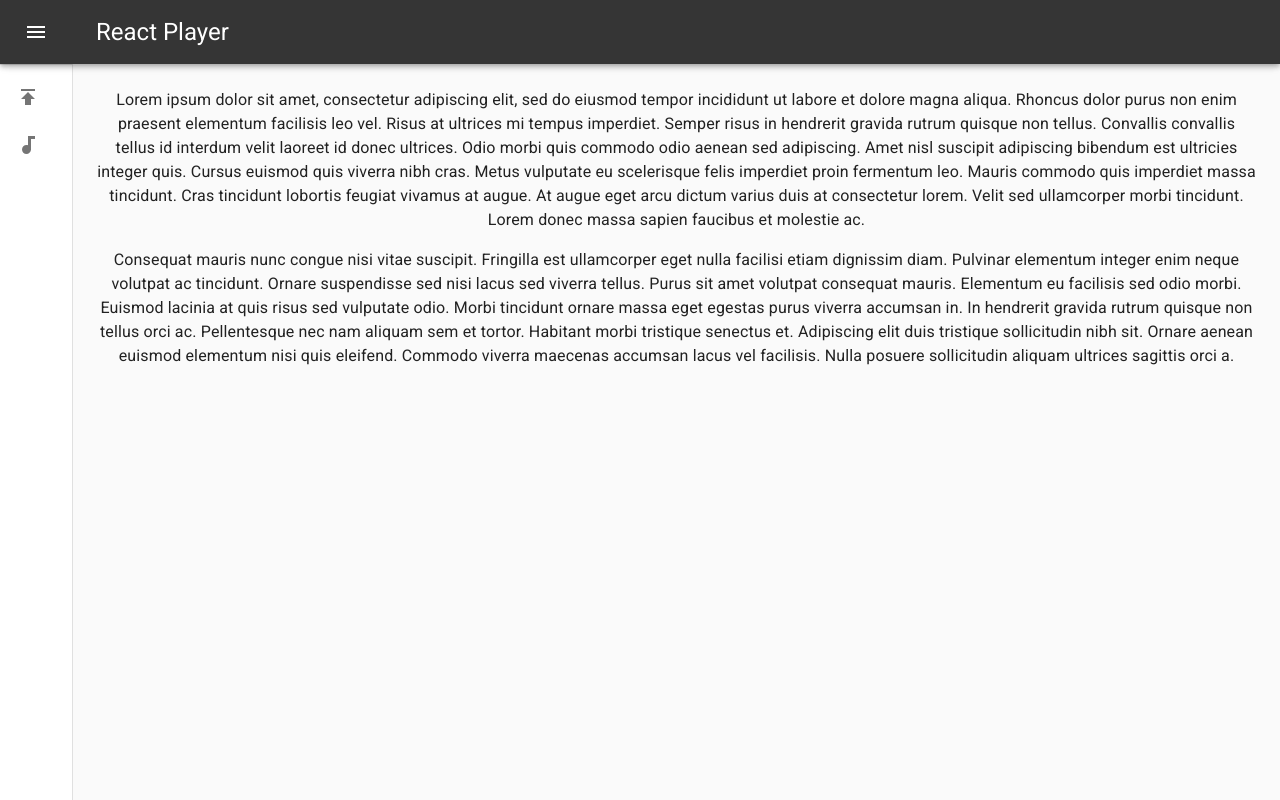
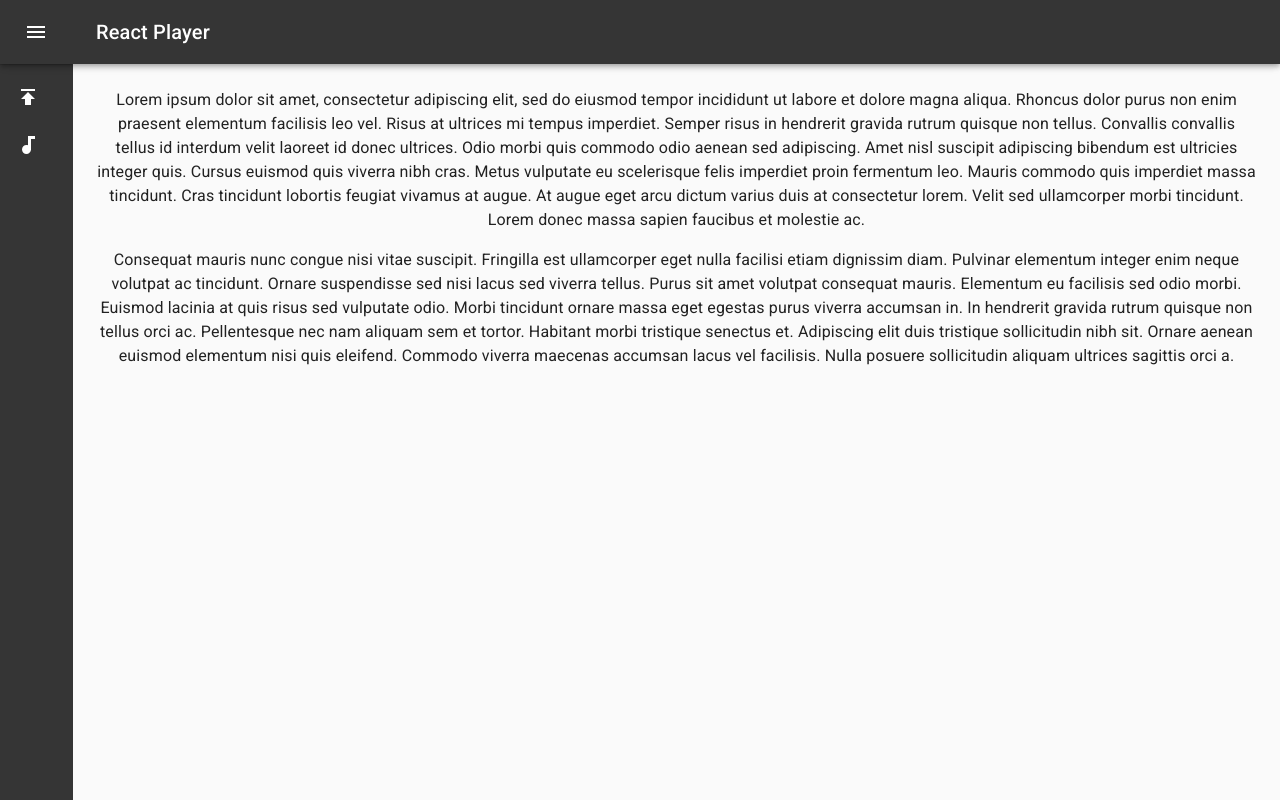
Before and after one commit to ianlibasora/ReactPlayer, a React (Create React App) app in the folder react-player/: page / in a window 1280 px wide. Built offline with nearby package versions, Linux system fonts and the light colour scheme.

Commit message:
Added MainWindow styling

```diff
--- a/react-player/src/App.js
+++ b/react-player/src/App.js
@@ -1,11 +1,11 @@
 
 import './App.css';
-import NavBar from './components/NavBar';
+import MainWindow from './components/MainWindow';
 
 function App() {
 	return (
 		<div className="App">
-			<NavBar/>
+			<MainWindow/>
 		</div>
 	);
 }
--- a/react-player/src/components/NavBar.js
+++ b/react-player/src/components/MainWindow.js
@@ -48,6 +48,8 @@ const useStyles = makeStyles((theme) => ({
 		width: drawerWidth,
 		flexShrink: 0,
 		whiteSpace: 'nowrap',
+		backgroundColor: "#353535",
+		borderColor: "transparent"
 	},
 	drawerOpen: {
 		width: drawerWidth,
@@ -55,6 +57,8 @@ const useStyles = makeStyles((theme) => ({
 			easing: theme.transitions.easing.sharp,
 			duration: theme.transitions.duration.enteringScreen,
 		}),
+		backgroundColor: "#353535",
+		borderColor: "transparent"
 	},
 	drawerClose: {
 		transition: theme.transitions.create('width', {
@@ -66,6 +70,8 @@ const useStyles = makeStyles((theme) => ({
 		[theme.breakpoints.up('sm')]: {
 			width: theme.spacing(9) + 1,
 		},
+		backgroundColor: "#353535",
+		borderColor: "transparent"
 	},
 	toolbar: {
 		display: 'flex',
@@ -81,7 +87,7 @@ const useStyles = makeStyles((theme) => ({
 	},
 }));
 
-export default function NavBar() {
+export default function MainWindow() {
 	const classes = useStyles();
 	const [open, setOpen] = React.useState(false);
 
@@ -95,7 +101,7 @@ export default function NavBar() {
 
 	return (
 		<div className={classes.root}>
-			<CssBaseline />
+			<CssBaseline/>
 			<AppBar
 				position="fixed"
 				className={clsx(classes.appBar, {
@@ -112,9 +118,9 @@ export default function NavBar() {
 							[classes.hide]: open,
 						})}
 					>
-						<MenuIcon />
+						<MenuIcon/>
 					</IconButton>
-					<Typography variant="h5" noWrap>
+					<Typography variant="h6" noWrap>
 						React Player
 					</Typography>
 				</Toolbar>
@@ -134,18 +140,18 @@ export default function NavBar() {
 			>
 				<div className={classes.toolbar}>
 					<IconButton onClick={handleDrawerClose}>
-						<ChevronLeftIcon />
+						<ChevronLeftIcon style={{color: "white"}}/>
 					</IconButton>
 				</div>
-				<Divider />
+				<Divider/>
 				<List>
 					<ListItem button key={"Upload"}>
-						<ListItemIcon><PublishIcon/></ListItemIcon>
-						<ListItemText primary={"Upload"} />
+						<ListItemIcon><PublishIcon className={"drawer"}/></ListItemIcon>
+						<ListItemText className={"drawer"} primary={"Upload"}/>
 					</ListItem>
 					<ListItem button key={"Tracks"}>
-						<ListItemIcon><AudiotrackIcon/></ListItemIcon>
-						<ListItemText primary={"Tracks"} />
+						<ListItemIcon><AudiotrackIcon className={"drawer"}/></ListItemIcon>
+						<ListItemText className={"drawer"} primary={"Tracks"}/>
 					</ListItem>
 				</List>
 			</Drawer>
--- a/react-player/src/index.css
+++ b/react-player/src/index.css
@@ -8,6 +8,11 @@ body {
 }
 
 code {
-	font-family: source-code-pro, Menlo, Monaco, Consolas, 'Courier New',
-		monospace;
+	font-family: source-code-pro, Menlo, Monaco, Consolas, 'Courier New', monospace;
 }
+
+.drawer {
+	background-color: #353535;
+	border-color: #353535;
+	color: white;
+}
```
